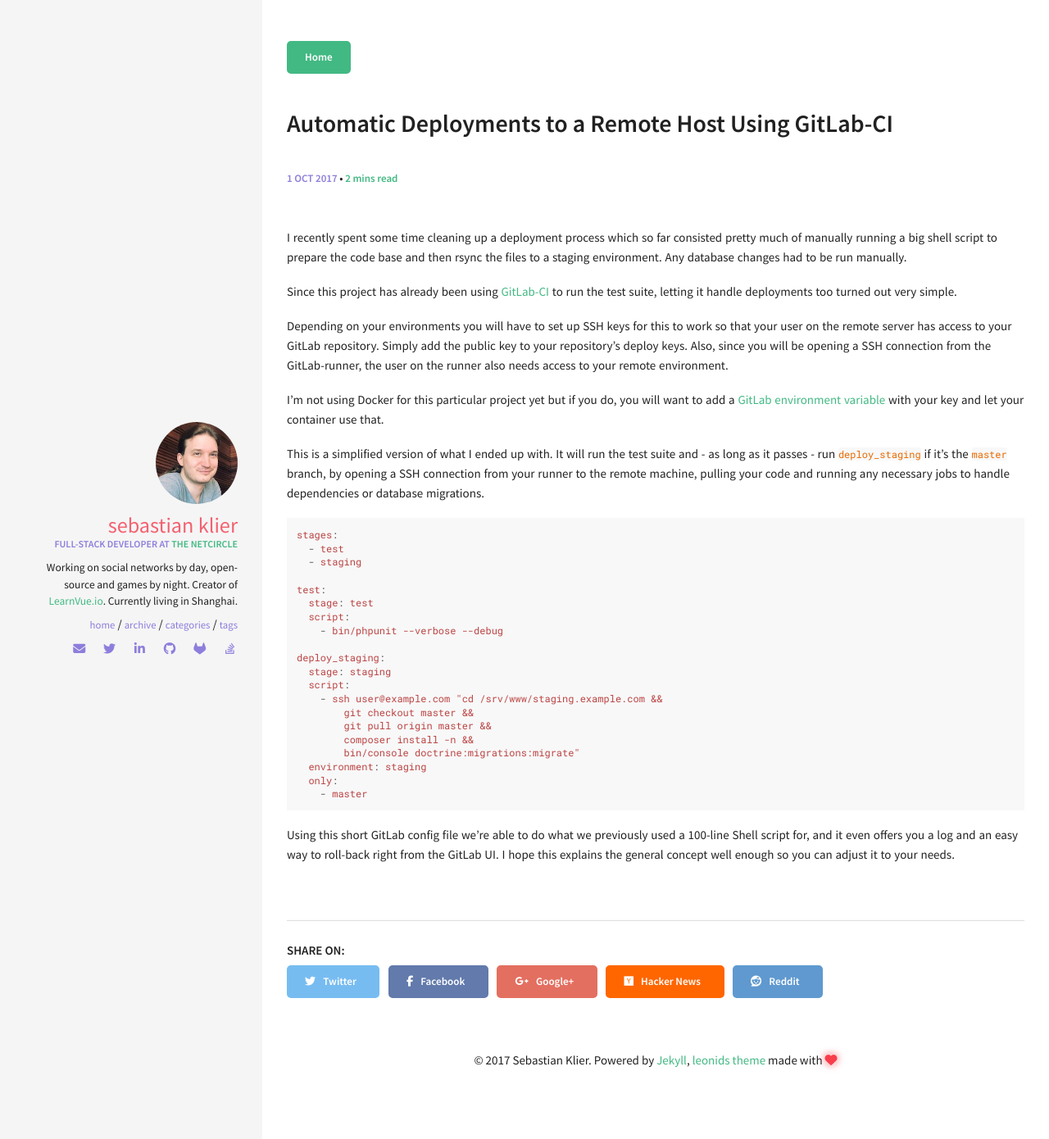
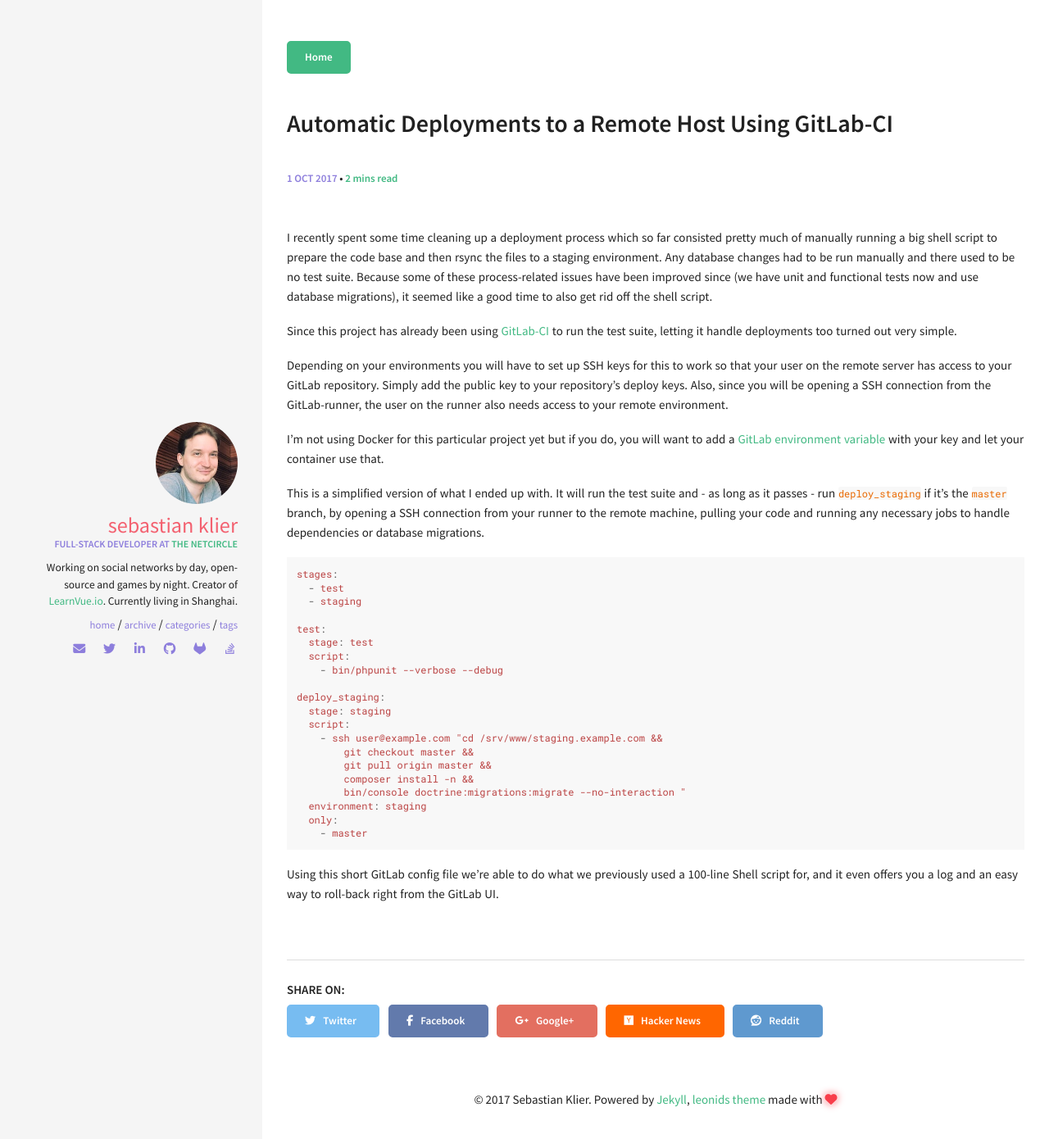
Before and after one commit to sekl/sebastianklier.com, a Jekyll site: the page built from _posts/2017-10-01-automatic-deployments-to-remote-with-gitlab-ci.md, in a window 1280 px wide. Shown: the top 1390 px of the page at 82% size. Built offline with Jekyll 4.4.1, drawn with Linux system fonts in a browser that asks for light colours; nearby versions of some CDN libraries; comment, search, counter and statistics services are not loaded.

Commit message:
update gitlab-ci post

````diff
--- a/_posts/2017-10-01-automatic-deployments-to-remote-with-gitlab-ci.md
+++ b/_posts/2017-10-01-automatic-deployments-to-remote-with-gitlab-ci.md
@@ -6,7 +6,7 @@ categories: [gitlab]
 comments: true
 ---
 
-I recently spent some time cleaning up a deployment process which so far consisted pretty much of manually running a big shell script to prepare the code base and then rsync the files to a staging environment. Any database changes had to be run manually.
+I recently spent some time cleaning up a deployment process which so far consisted pretty much of manually running a big shell script to prepare the code base and then rsync the files to a staging environment. Any database changes had to be run manually and there used to be no test suite. Because some of these process-related issues have been improved since (we have unit and functional tests now and use database migrations), it seemed like a good time to also get rid off the shell script.
 
 Since this project has already been using [GitLab-CI](https://about.gitlab.com/features/gitlab-ci-cd/) to run the test suite, letting it handle deployments too turned out very simple.
 
@@ -33,10 +33,10 @@ deploy_staging:
         git checkout master &&
         git pull origin master &&
         composer install -n &&
-        bin/console doctrine:migrations:migrate"
+        bin/console doctrine:migrations:migrate --no-interaction "
   environment: staging
   only:
     - master
 ```
 
-Using this short GitLab config file we're able to do what we previously used a 100-line Shell script for, and it even offers you a log and an easy way to roll-back right from the GitLab UI. I hope this explains the general concept well enough so you can adjust it to your needs.
+Using this short GitLab config file we're able to do what we previously used a 100-line Shell script for, and it even offers you a log and an easy way to roll-back right from the GitLab UI.
````
